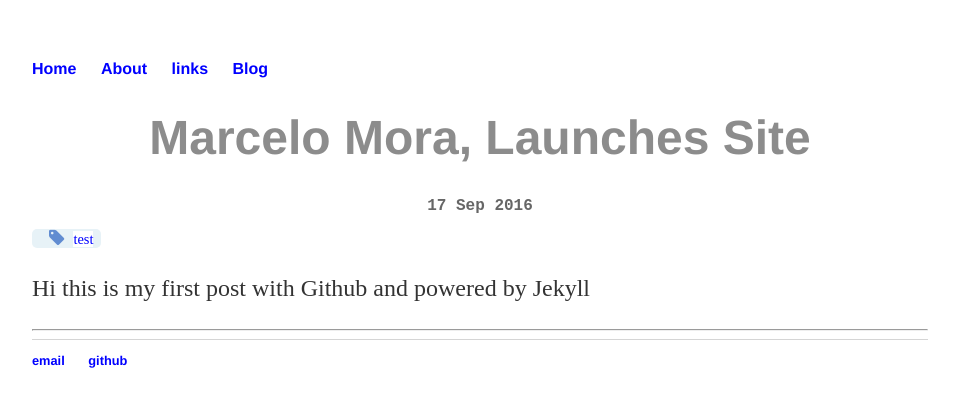
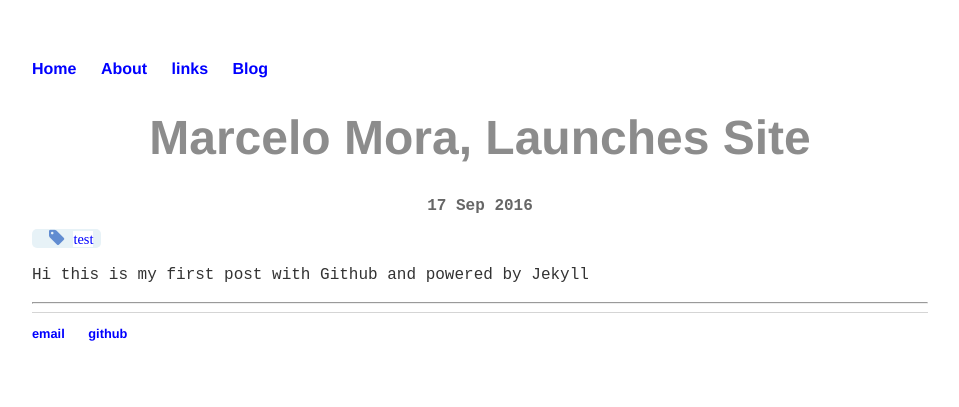
Before and after one commit to mamora/oldpage.github.io, a Jekyll site: the page built from _posts/2016-09-17-first-post.md, in a window 1280 px wide. Shown: the top 407 px of the page, without its empty margins (160-1119 px from the left). Built offline with Jekyll 4.4.1, drawn with Linux system fonts in a browser that asks for light colours; comment, search, counter and statistics services are not loaded.

Commit message:
add styles

```diff
--- a/_layouts/post.html
+++ b/_layouts/post.html
@@ -3,6 +3,57 @@
 notes: active
 ---
 <html>
+
+<style>
+	p {
+    font-size: 16px;
+    font-family: Monospace;
+  }
+  pre .operator,
+pre .paren {
+ color: rgb(104, 118, 135)
+}
+
+pre .literal {
+ color: #990073
+}
+
+pre .number {
+ color: #099;
+}
+
+pre .comment {
+ color: #998;
+ font-style: italic
+}
+
+pre .keyword {
+ color: #900;
+ font-weight: bold
+}
+
+pre .identifier {
+ color: rgb(0, 0, 0);
+}
+
+pre .string {
+ color: #d14;
+}
+hr {
+  height: 0;
+  -webkit-box-sizing: content-box;
+     -moz-box-sizing: content-box;
+          box-sizing: content-box;
+}
+pre {
+  overflow: auto;
+}
+code,
+kbd,
+pre,
+
+</style>
+
 <div class="notes">
 		<div class="note single">
 			<h1 class="title">{{ page.title }}</h1>
@@ -13,6 +64,7 @@
     {% for tag in page.tags %}
                <span class="post-tag"><a href="/tags#{{ tag }}" class="tag">{{ tag }}</a></span>
     {% endfor %}
+	      </div>
 			<!-- Post content -->
 			<div class="notebody">
 				{{ content }}
```
